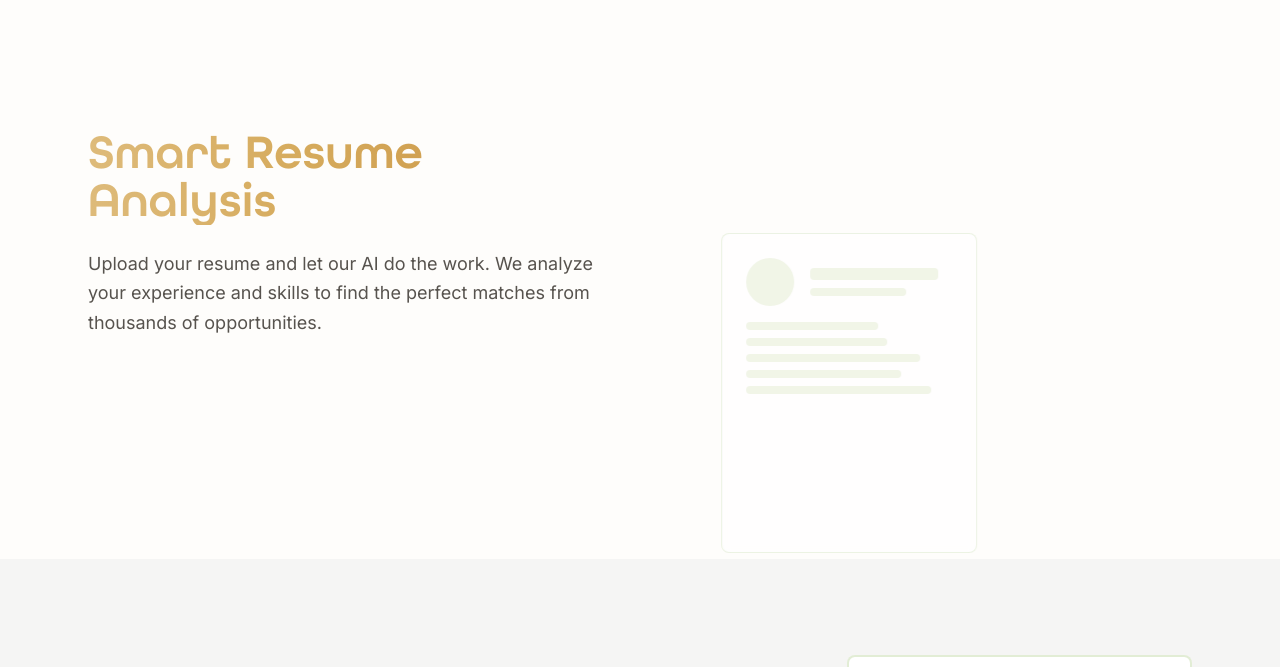
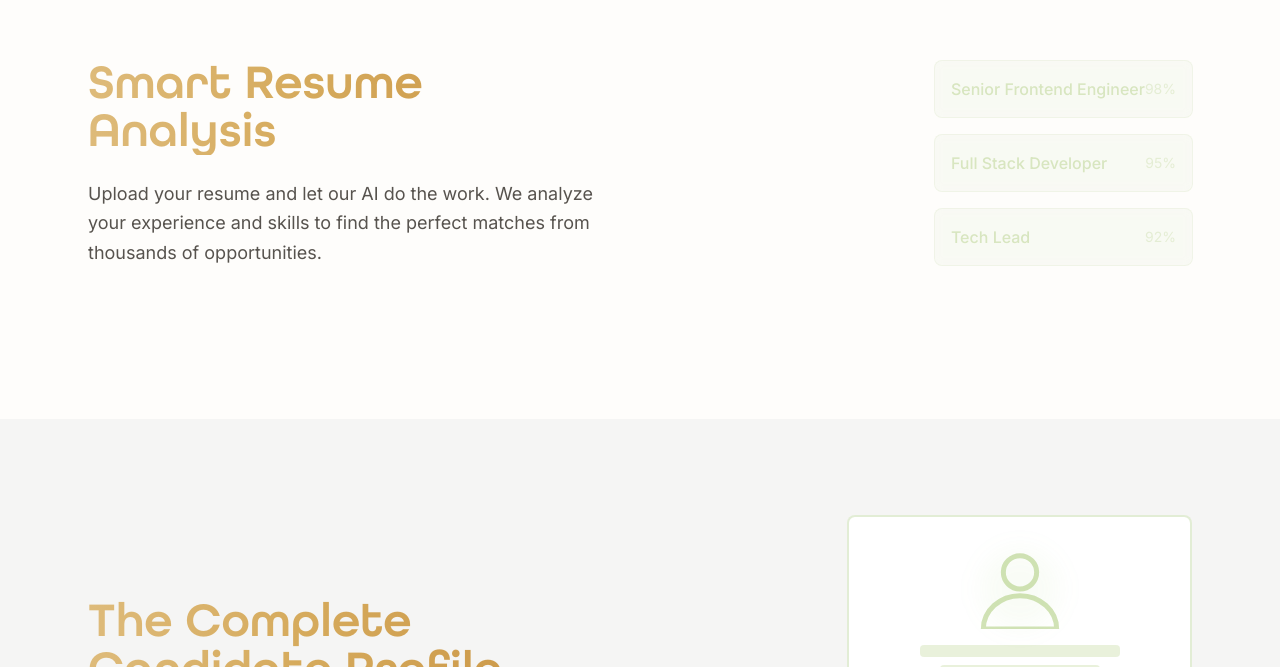
Before and after one commit to mikewojtanowicz/matcha-landing, a Next.js app in the folder landing-page/: page / in a window 1280 px wide. Shown: the part 1713-2380 px from the top of the page. Built offline with nearby package versions, Linux system fonts and the light colour scheme.

Commit message:
Updated Animations for Resume and Candidate sections

```diff
--- a/landing-page/src/components/sections/CandidateAnalysis.tsx
+++ b/landing-page/src/components/sections/CandidateAnalysis.tsx
@@ -45,9 +45,10 @@ export default function CandidateAnalysis() {
                 initial={{ y: -460 }}
                 animate={{ y: 460 }}
                 transition={{
-                  duration: 2,
+                  duration: 5,
                   repeat: Infinity,
-                  ease: "linear"
+                  ease: "linear",
+                  repeatDelay: 2
                 }}
                 className="absolute left-0 right-0 h-[2px] bg-gradient-to-r from-transparent
                            via-matcha-400/50 to-transparent"
--- a/landing-page/src/components/sections/ResumeAnalysis.tsx
+++ b/landing-page/src/components/sections/ResumeAnalysis.tsx
@@ -1,31 +1,36 @@
-'use client'
+'use client';
 
-import { motion, useAnimationControls, useInView } from 'framer-motion'
-import { useEffect, useRef } from 'react'
-import useIsMobile from '@/hooks/useIsMobile'
+import { motion, useAnimationControls, useInView } from 'framer-motion';
+import { useEffect, useRef } from 'react';
+import useIsMobile from '@/hooks/useIsMobile';
 
 export default function ResumeAnalysis() {
-  const containerRef = useRef(null)
-  const isInView = useInView(containerRef, { once: true, margin: "-100px" })
-  const controls = useAnimationControls()
-  const isMobile = useIsMobile()
+  const containerRef = useRef(null);
+  const isInView = useInView(containerRef, { once: true, margin: '-100px' });
+  const controls = useAnimationControls();
+  const isMobile = useIsMobile();
 
   useEffect(() => {
     if (isInView) {
-      controls.start("visible")
+      controls.start('visible');
     }
-  }, [isInView, controls])
+  }, [isInView, controls]);
 
   const jobs = [
-    { title: "Senior Frontend Engineer", match: "98%" },
-    { title: "Full Stack Developer", match: "95%" },
-    { title: "Tech Lead", match: "92%" }
-  ]
+    { title: 'Senior Frontend Engineer', match: '98%' },
+    { title: 'Full Stack Developer', match: '95%' },
+    { title: 'Tech Lead', match: '92%' },
+  ];
 
   return (
     <section className="w-screen min-w-screen bg-cream-50">
       <div className="w-full max-w-6xl mx-auto px-6 py-24">
-        <div ref={containerRef} className={`grid ${isMobile ? 'grid-cols-1 gap-4' : 'grid-cols-2 gap-12'}`}>
+        <div
+          ref={containerRef}
+          className={`grid ${
+            isMobile ? 'grid-cols-1 gap-4' : 'grid-cols-2 gap-12'
+          } auto-rows-[1fr]`}
+        >
           {/* Left side - Description */}
           <div className="flex items-center">
             <div className="space-y-6">
@@ -33,39 +38,36 @@ export default function ResumeAnalysis() {
                 Smart Resume Analysis
               </h2>
               <p className="text-stone-600 text-lg leading-relaxed">
-                Upload your resume and let our AI do the work. We analyze your experience
-                and skills to find the perfect matches from thousands of opportunities.
+                Upload your resume and let our AI do the work. We analyze your
+                experience and skills to find the perfect matches from thousands
+                of opportunities.
               </p>
             </div>
           </div>
 
           {/* Right side - Animation */}
-          <div className={`relative ${
-            isMobile
-              ? 'h-[360px] -mt-8 mb-12'
-              : 'h-[460px]'
-          } flex items-center justify-center`}>
-            <div className={`relative ${isMobile ? 'w-full max-w-[400px]' : 'w-[500px]'} h-[400px]`}>
+          <div className={`relative`}>
+            <div className={`relative left-0 top-1/2 -translate-y-1/2`}>
               {/* Resume */}
               <motion.div
                 variants={{
-                  hidden: { x: -100, opacity: 0 },
+                  hidden: { x: 0, opacity: 0 },
                   visible: {
-                    x: isMobile ? 200 : 500,
+                    x: `${isMobile ? 100 : 265}px`,
                     opacity: [0, 1, 1, 0],
                     transition: {
-                      duration: 2,
+                      duration: 3,
                       repeat: Infinity,
-                      repeatDelay: 4,
-                      repeatType: "loop"
-                    }
-                  }
+                      repeatDelay: 5,
+                      repeatType: 'loop',
+                    },
+                  },
                 }}
                 initial="hidden"
                 animate={controls}
-                className={`absolute left-0 top-1/2 -translate-y-1/2 ${isMobile ? 'w-56' : 'w-64'} h-80
+                className={`h-80
                            bg-white backdrop-blur-sm rounded-lg border
-                           border-matcha-500/20 p-6`}
+                           border-matcha-500/20 p-6 w-[215px]`}
               >
                 <div className="space-y-4">
                   <div className="flex items-center gap-4">
@@ -88,23 +90,25 @@ export default function ResumeAnalysis() {
               </motion.div>
 
               {/* Job Matches */}
-              <div className={`absolute right-0 top-1/2 -translate-y-1/2 space-y-4 ${isMobile ? 'w-56' : 'w-64'}`}>
+              <div
+                className={`absolute right-0 top-1/2 -translate-y-1/2 space-y-4`}
+              >
                 {jobs.map((job, i) => (
                   <motion.div
                     key={i}
                     variants={{
-                      hidden: { x: 50, opacity: 0 },
+                      hidden: { x: `${isMobile ? -100 : 20}px`, opacity: 0 },
                       visible: {
-                        x: 0,
+                        x: `${isMobile ? -75 : 0}px`,
                         opacity: [0, 1, 1, 0],
                         transition: {
-                          duration: 3,
-                          delay: 1.5 + (i * 0.2),
+                          duration: 4,
+                          delay: 3,
                           repeat: Infinity,
-                          repeatDelay: 3,
-                          repeatType: "loop"
-                        }
-                      }
+                          repeatDelay: 4,
+                          repeatType: 'loop',
+                        },
+                      },
                     }}
                     initial="hidden"
                     animate={controls}
@@ -112,10 +116,16 @@ export default function ResumeAnalysis() {
                              border border-matcha-500/20"
                   >
                     <div className="flex justify-between items-center">
-                      <span className={`text-matcha-400 font-medium ${isMobile ? 'text-sm' : ''}`}>
+                      <span
+                        className={`text-matcha-400 font-medium ${
+                          isMobile ? 'text-sm' : ''
+                        }`}
+                      >
                         {job.title}
                       </span>
-                      <span className="text-matcha-400/60 text-sm">{job.match}</span>
+                      <span className="text-matcha-400/60 text-sm">
+                        {job.match}
+                      </span>
                     </div>
                   </motion.div>
                 ))}
@@ -125,5 +135,5 @@ export default function ResumeAnalysis() {
         </div>
       </div>
     </section>
-  )
+  );
 }
```
